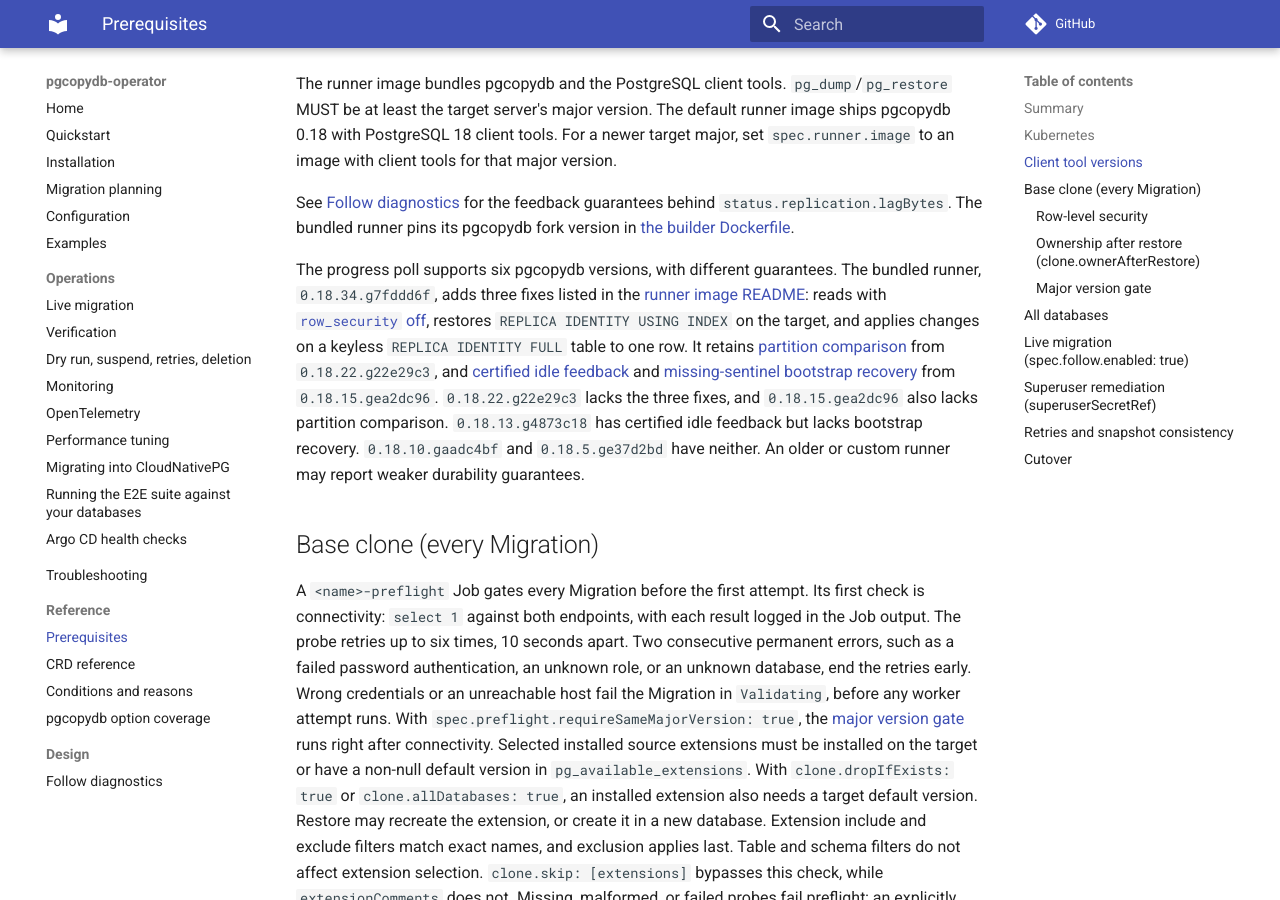
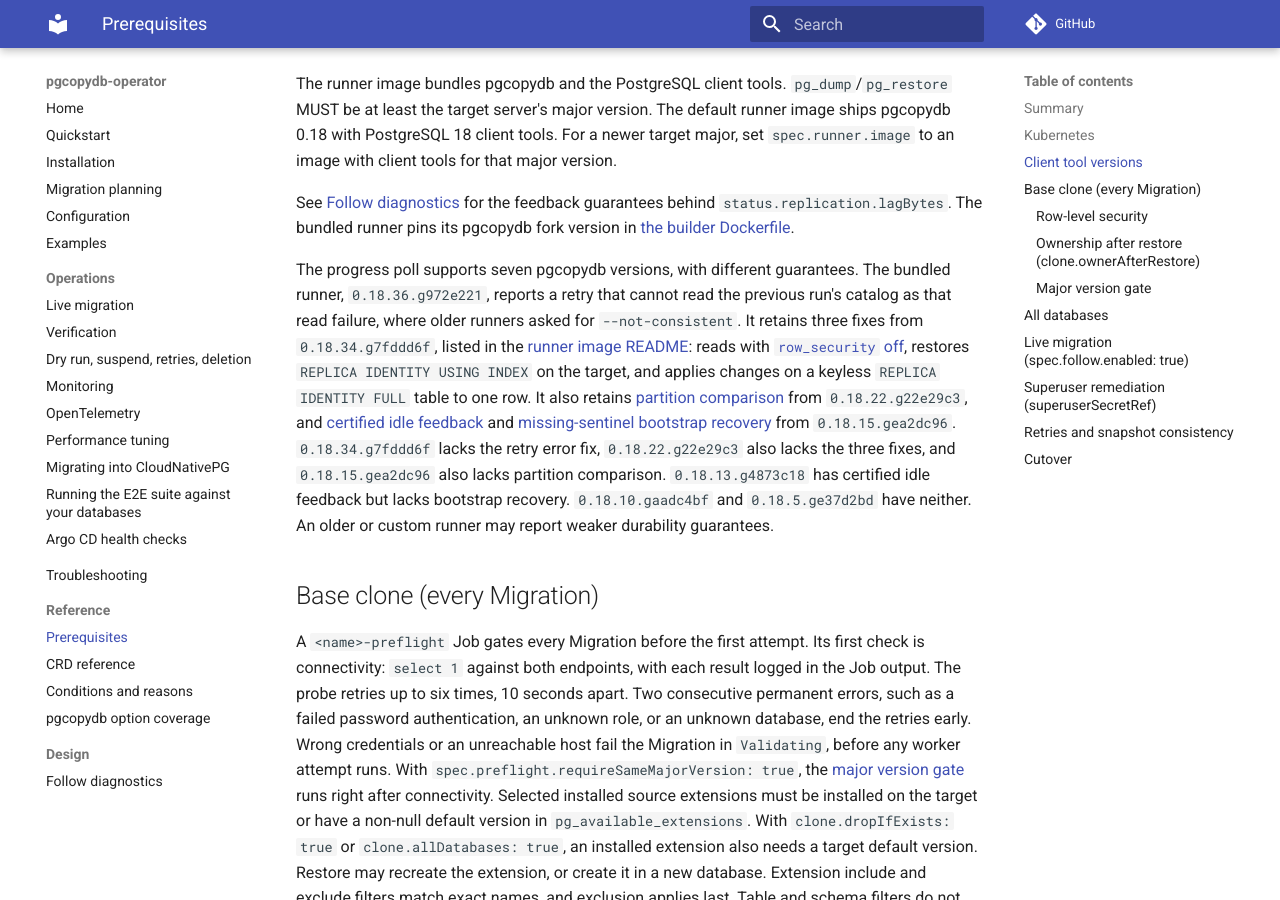
Before and after one commit to ydixken/pgcopydb-operator, an MkDocs documentation site: the page built from docs/reference/prerequisites.md, in a window 1280 px wide and 900 px high, scrolled down 1466 px. Built offline with MkDocs 1.6.1 and Material for MkDocs 9.7.7, drawn with Linux system fonts in a browser that asks for light colours; comment, search, counter and statistics services are not loaded.

Commit message:
fix: bundle the pgcopydb resume catalog read fix
Point the runner at builder index sha256:d1b29a8a for pgcopydb
0.18.36.g972e221 (fork PR #17). A retry that cannot read the previous
run's catalog now exits with "Failed to check options against the
previous run" after the read error, instead of asking for the
--not-consistent flag it already passes.

0.18.36.g972e221 goes first in the progress-poll allowlist and every
older version stays.

```diff
--- a/docs/reference/prerequisites.md
+++ b/docs/reference/prerequisites.md
@@ -4,7 +4,7 @@ What a `Migration` needs from your PostgreSQL endpoints and your Kubernetes clus
 The keywords MUST, SHOULD, and MAY are to be interpreted as described in RFC 2119.
 
 Scope: base clone (`pgcopydb clone`), whole-instance clone (`clone --all-databases`), live migration (`clone --follow`), cutover, and cleanup.
-Ground truth for the pgcopydb behavior behind each rule is the [upstream pgcopydb documentation](https://pgcopydb.readthedocs.io/) and the [pinned fork](https://github.com/ydixken/pgcopydb/tree/7fddd6fddadbb5fed1dd0143efc446eca3287753) for all-databases behavior, partition comparison, and row-level security.
+Ground truth for the pgcopydb behavior behind each rule is the [upstream pgcopydb documentation](https://pgcopydb.readthedocs.io/) and the [pinned fork](https://github.com/ydixken/pgcopydb/tree/972e22152c1bd64ddb73cc8eef0d98d1187b5f9f) for all-databases behavior, partition comparison, and row-level security.
 The e2e fixtures ([test/e2e](https://github.com/ydixken/pgcopydb-operator/tree/main/test/e2e)) apply the grants below.
 Use the [Planning checklist](../planning.md) to record scope, operational, cutover, recovery, and rehearsal decisions that preflight cannot verify.
 
@@ -44,10 +44,11 @@ For a newer target major, set `spec.runner.image` to an image with client tools
 See [Follow diagnostics](../design/follow-diagnostics.md#what-the-snapshot-can-distinguish) for the feedback guarantees behind `status.replication.lagBytes`.
 The bundled runner pins its pgcopydb fork version in [the builder Dockerfile](https://github.com/ydixken/pgcopydb-operator/blob/main/images/pgcopydb-builder/Dockerfile).
 
-The progress poll supports six pgcopydb versions, with different guarantees.
-The bundled runner, `0.18.34.g7fddd6f`, adds three fixes listed in the [runner image README](https://github.com/ydixken/pgcopydb-operator/blob/main/images/runner/README.md): reads with [`row_security` off](#row-level-security), restores `REPLICA IDENTITY USING INDEX` on the target, and applies changes on a keyless `REPLICA IDENTITY FULL` table to one row.
-It retains [partition comparison](../operations/verification.md#partitioned-tables) from `0.18.22.g22e29c3`, and [certified idle feedback](../design/follow-diagnostics.md#what-the-snapshot-can-distinguish) and [missing-sentinel bootstrap recovery](../troubleshooting.md#publication-retry-failures) from `0.18.15.gea2dc96`.
-`0.18.22.g22e29c3` lacks the three fixes, and `0.18.15.gea2dc96` also lacks partition comparison.
+The progress poll supports seven pgcopydb versions, with different guarantees.
+The bundled runner, `0.18.36.g972e221`, reports a retry that cannot read the previous run's catalog as that read failure, where older runners asked for `--not-consistent`.
+It retains three fixes from `0.18.34.g7fddd6f`, listed in the [runner image README](https://github.com/ydixken/pgcopydb-operator/blob/main/images/runner/README.md): reads with [`row_security` off](#row-level-security), restores `REPLICA IDENTITY USING INDEX` on the target, and applies changes on a keyless `REPLICA IDENTITY FULL` table to one row.
+It also retains [partition comparison](../operations/verification.md#partitioned-tables) from `0.18.22.g22e29c3`, and [certified idle feedback](../design/follow-diagnostics.md#what-the-snapshot-can-distinguish) and [missing-sentinel bootstrap recovery](../troubleshooting.md#publication-retry-failures) from `0.18.15.gea2dc96`.
+`0.18.34.g7fddd6f` lacks the retry error fix, `0.18.22.g22e29c3` also lacks the three fixes, and `0.18.15.gea2dc96` also lacks partition comparison.
 `0.18.13.g4873c18` has certified idle feedback but lacks bootstrap recovery.
 `0.18.10.gaadc4bf` and `0.18.5.ge37d2bd` have neither.
 An older or custom runner may report weaker durability guarantees.
```
Also changed, not shown: charts/pgcopydb-operator/README.md (+1 -1 lines), docs/design/follow-diagnostics.md (+6 -6 lines), docs/operations/live-migration.md (+2 -2 lines), docs/operations/monitoring.md (+2 -2 lines), docs/operations/performance.md (+1 -1 lines), images/runner/README.md (+13 -7 lines), 9 other files.
